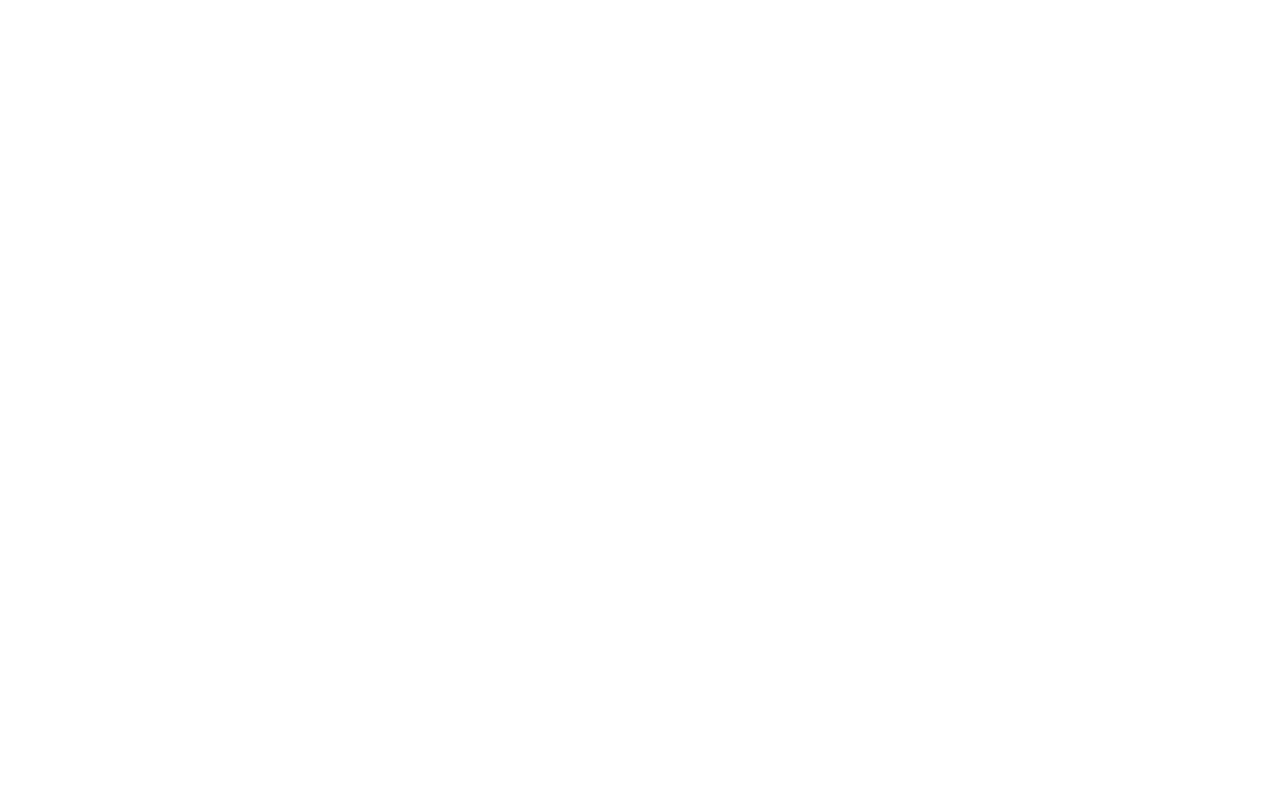
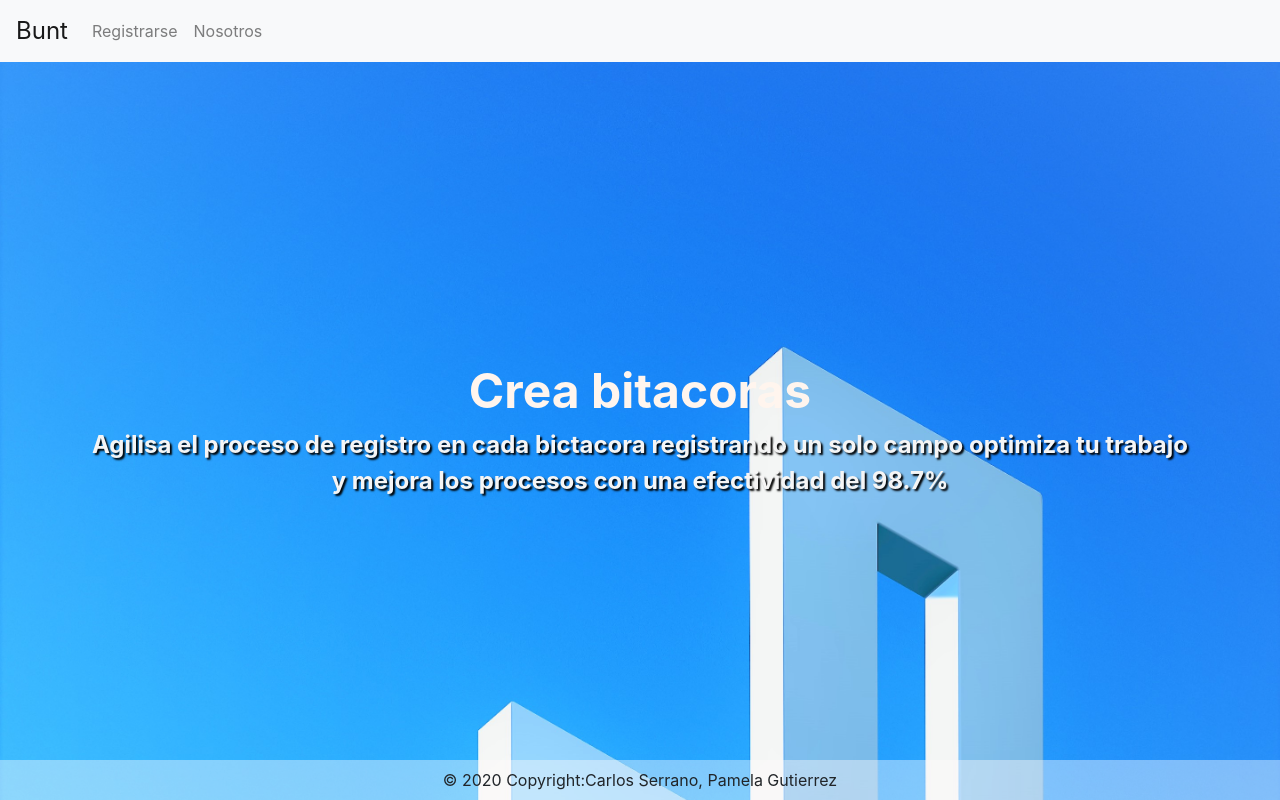
Before and after one commit to carlmrx/Proyecto_Tlacaelel, a PHP site: page / in a window 1280 px wide. Before the commit the page is empty. Run offline with PHP 8.4, Linux system fonts and the light colour scheme.

Commit message:
primera vercion de el index

```diff
--- a/estilos/estilo.css
+++ b/estilos/estilo.css
@@ -1 +1,11 @@
-.main {}
+body {
+    background-image: url("../recursos/imagenes/index_fondo.jpg");
+    background-color: #52c3f6;
+    background-repeat: no-repeat;
+    background-size: cover;
+    margin-bottom: none;
+}
+
+p {
+    text-shadow: 2px 2px 2px rgb(0, 0, 0);
+}
--- a/index.html
+++ b/index.html
@@ -1,23 +1,43 @@
 <!DOCTYPE html>
 <html lang="en">
 <link rel="stylesheet" href="https://stackpath.bootstrapcdn.com/bootstrap/4.4.1/css/bootstrap.min.css" integrity="sha384-Vkoo8x4CGsO3+Hhxv8T/Q5PaXtkKtu6ug5TOeNV6gBiFeWPGFN9MuhOf23Q9Ifjh" crossorigin="anonymous">
+<link rel="stylesheet" href="estilos/estilo.css">
 
 <head>
     <meta charset="UTF-8">
     <meta name="viewport" content="width=device-width, initial-scale=1.0">
     <title>Document</title>
 </head>
+<nav class="navbar navbar-expand-lg navbar-light bg-light">
+    <a class="navbar-brand" style="font-size:x-large;">Bunt</a>
+    <button class="navbar-toggler" type="button" data-toggle="collapse" data-target="#navbarNavAltMarkup" aria-controls="navbarNavAltMarkup" aria-expanded="false" aria-label="Toggle navigation">
+      <span class="navbar-toggler-icon"></span>
+    </button>
+    <div class="collapse navbar-collapse" id="navbarNavAltMarkup">
+        <div class="navbar-nav">
+            <a class="nav-item nav-link" href="#">Registrarse</a>
+            <a class="nav-item nav-link" href="#">Nosotros</a>
+
+        </div>
+    </div>
+</nav>
 
 <body>
     <div class="container">
         <div class="row">
-            <div class="col-xs-12">
-
+            <div class="col-md-12">
+                <div class="text-center" style="margin-top: 27%;">
+                    <h1 style="font-size:-webkit-xxx-large;color: seashell;" class="font-weight-bold">Crea bitacoras </h1>
+                    <p class="font-weight-bolder" style="color: whitesmoke;font-size: x-large;">Agilisa el proceso de registro en cada bictacora registrando un solo campo optimiza tu trabajo y mejora los procesos con una efectividad del 98.7%</p>
+                </div>
             </div>
         </div>
     </div>
 </body>
-
+<div class="fixed-bottom">
+    <div class="text-center py-2" style="background-color: #fffafa69;">© 2020 Copyright:Carlos Serrano, Pamela Gutierrez
+    </div>
+</div>
 <script src="https://code.jquery.com/jquery-3.4.1.slim.min.js" integrity="sha384-J6qa4849blE2+poT4WnyKhv5vZF5SrPo0iEjwBvKU7imGFAV0wwj1yYfoRSJoZ+n" crossorigin="anonymous"></script>
 <script src="https://cdn.jsdelivr.net/npm/popper.js@1.16.0/dist/umd/popper.min.js" integrity="sha384-Q6E9RHvbIyZFJoft+2mJbHaEWldlvI9IOYy5n3zV9zzTtmI3UksdQRVvoxMfooAo" crossorigin="anonymous"></script>
 <script src="https://stackpath.bootstrapcdn.com/bootstrap/4.4.1/js/bootstrap.min.js" integrity="sha384-wfSDF2E50Y2D1uUdj0O3uMBJnjuUD4Ih7YwaYd1iqfktj0Uod8GCExl3Og8ifwB6" crossorigin="anonymous"></script>
```
Also changed, not shown: recursos/imagenes/index_fondo.jpg (added), recursos/imagenes/logo.png (added).
